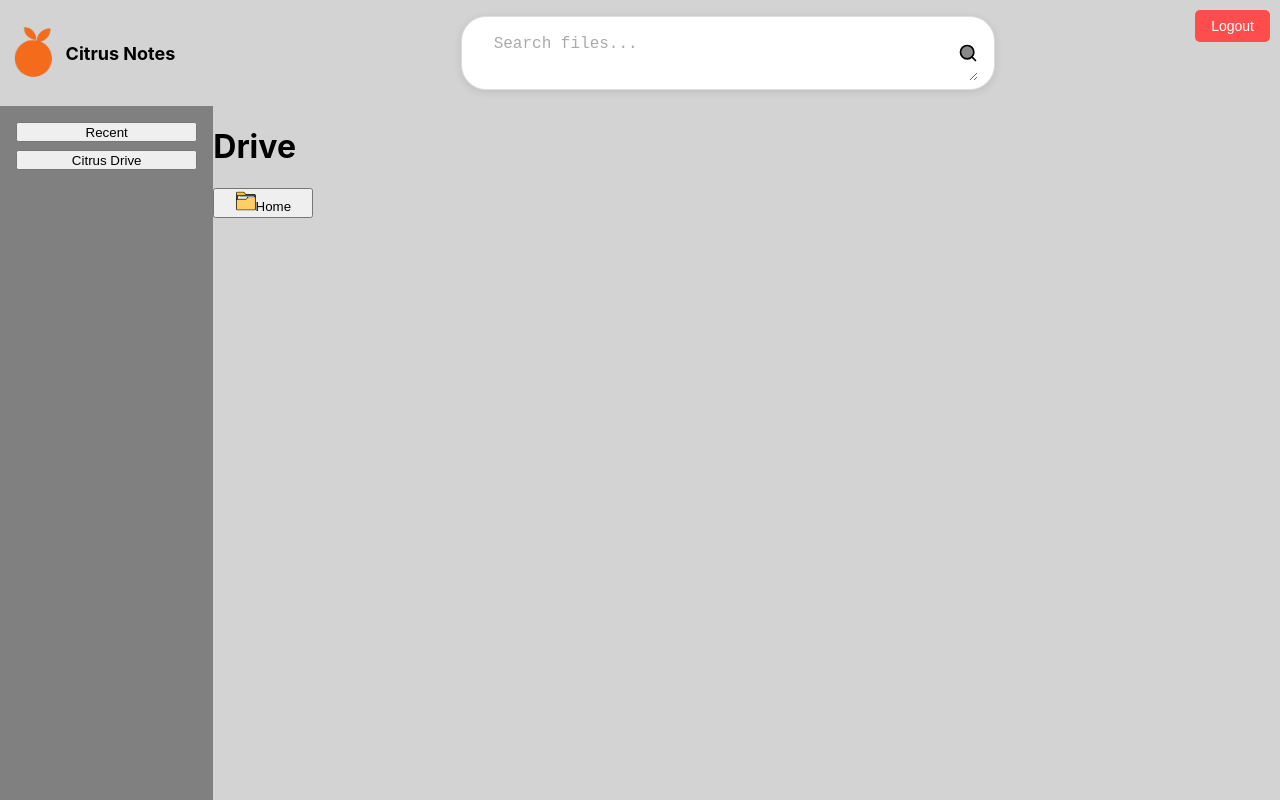
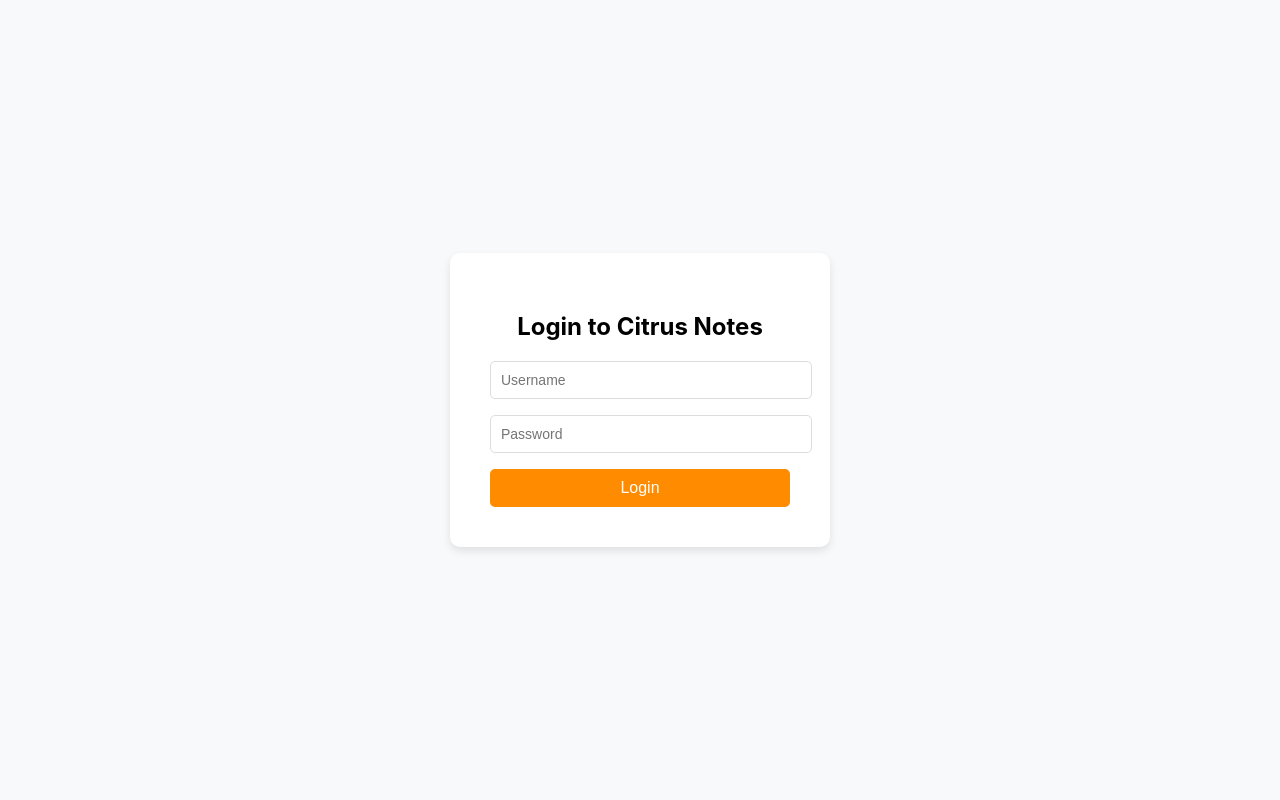
Before and after one commit to CitrusNotes/webApp, a React (Create React App) app in the folder my-app/: page / in a window 1280 px wide. Both pictures are taken after a click on the button "Login to Continue". Built offline with nearby package versions, Linux system fonts and the light colour scheme.

Commit message:
Login/Logout Functions
Username: sturman
Password: heisthegoat

```diff
--- a/my-app/src/App.css
+++ b/my-app/src/App.css
@@ -142,7 +142,7 @@
 }
 
 .back-to-welcome {
-  position: absolute;
+  position: fixed;
   top: 10px;
   right: 10px;
   padding: 8px 16px;
@@ -152,6 +152,10 @@
   border-radius: 5px;
   cursor: pointer;
   font-size: 14px;
+  width: auto; /* Prevent it from stretching */
+  max-width: 150px; /* Optional: limit width if needed */
+  text-align: center;
+  z-index: 1000;
 }
 
 .back-to-welcome:hover {
--- a/my-app/src/App.js
+++ b/my-app/src/App.js
@@ -1,6 +1,7 @@
 import './App.css';
 import React, { useState, useEffect } from "react";
-import WelcomePage from "./WelcomePage"; // Import Welcome Page
+import WelcomePage from "./WelcomePage";
+import LoginPage from "./LoginPage";
 import data from "./files.json";
 
 let files = data;
@@ -128,24 +129,31 @@
 }
 
 function App() {
+  const [showWelcomePage, setShowWelcomePage] = useState(true);
+  const [isAuthenticated, setIsAuthenticated] = useState(false);
   const [filteredFiles, setFilteredFiles] = useState(files);
   const [currentPath, setCurrentPath] = useState([]);
-  const [showHomePage, setShowHomePage] = useState(false); // Show Welcome Page first
 
   useEffect(() => {
     const folderContents = getCurrentFolderContents(currentPath);
     setFilteredFiles(folderContents);
   }, [currentPath]);
 
-  // Show the Welcome Page first
-  if (!showHomePage) {
-    return <WelcomePage setShowHomePage={setShowHomePage} />;
+  // Show Welcome Page
+  if (showWelcomePage) {
+    return <WelcomePage setShowWelcomePage={() => setShowWelcomePage(false)} />;
   }
 
+  // Show Login Page if not authenticated
+  if (!isAuthenticated) {
+    return <LoginPage setIsAuthenticated={setIsAuthenticated} />;
+  }
+
+  // Show Home Page after successful login
   return (
     <div className="page">
-      {/* Button to go back to Welcome Page */}
-      <button className="back-to-welcome" onClick={() => setShowHomePage(false)}>
+      {/* Button to log out */}
+      <button className="back-to-welcome" onClick={() => setIsAuthenticated(false)}>
         Logout
       </button>
 
--- /dev/null
+++ b/my-app/src/LoginPage.css
@@ -0,0 +1,50 @@
+.login-page {
+    display: flex;
+    justify-content: center;
+    align-items: center;
+    height: 100vh;
+    background-color: #f8f9fa;
+  }
+
+  .login-container {
+    background: white;
+    padding: 40px;
+    border-radius: 10px;
+    box-shadow: 0 4px 8px rgba(0, 0, 0, 0.1);
+    width: 300px;
+    text-align: center;
+  }
+
+  h2 {
+    margin-bottom: 20px;
+  }
+
+  input {
+    width: 100%;
+    padding: 10px;
+    margin-bottom: 16px;
+    border: 1px solid #ddd;
+    border-radius: 5px;
+    font-size: 14px;
+  }
+
+  button {
+    width: 100%;
+    padding: 10px;
+    background-color: #ff8c00;
+    color: white;
+    border: none;
+    border-radius: 5px;
+    cursor: pointer;
+    font-size: 16px;
+  }
+
+  button:hover {
+    background-color: #e07b00;
+  }
+
+  .error-message {
+    color: red;
+    margin-top: 8px;
+    font-size: 14px;
+  }
--- /dev/null
+++ b/my-app/src/LoginPage.js
@@ -0,0 +1,47 @@
+import React, { useState } from 'react';
+import './LoginPage.css';
+
+function LoginPage({ setIsAuthenticated }) {
+  const [username, setUsername] = useState('');
+  const [password, setPassword] = useState('');
+  const [error, setError] = useState('');
+
+  const handleLogin = (e) => {
+    e.preventDefault();
+
+    // Dummy login logic (Replace with real authentication later)
+    if (username === 'sturman' && password === 'heisthegoat') {
+      setIsAuthenticated(true);
+    } else {
+      setError('Invalid username or password');
+    }
+  };
+
+  return (
+    <div className="login-page">
+      <div className="login-container">
+        <h2>Login to Citrus Notes</h2>
+        <form onSubmit={handleLogin}>
+          <input
+            type="text"
+            placeholder="Username"
+            value={username}
+            onChange={(e) => setUsername(e.target.value)}
+            required
+          />
+          <input
+            type="password"
+            placeholder="Password"
+            value={password}
+            onChange={(e) => setPassword(e.target.value)}
+            required
+          />
+          {error && <p className="error-message">{error}</p>}
+          <button type="submit">Login</button>
+        </form>
+      </div>
+    </div>
+  );
+}
+
+export default LoginPage;
--- a/my-app/src/WelcomePage.js
+++ b/my-app/src/WelcomePage.js
@@ -1,13 +1,13 @@
 import React from 'react';
 import './WelcomePage.css';
 
-function WelcomePage({ setShowHomePage }) {
+function WelcomePage({ setShowWelcomePage }) {
   return (
     <div className="welcome-page">
       <div className="welcome-content">
         <h1>Welcome to Citrus Notes</h1>
         <p>Your one-stop solution for organizing your notes and files efficiently.</p>
-        <button className="login-button" onClick={() => setShowHomePage(true)}>
+        <button className="login-button" onClick={() => setShowWelcomePage(false)}>
           Login to Continue
         </button>
       </div>
```
